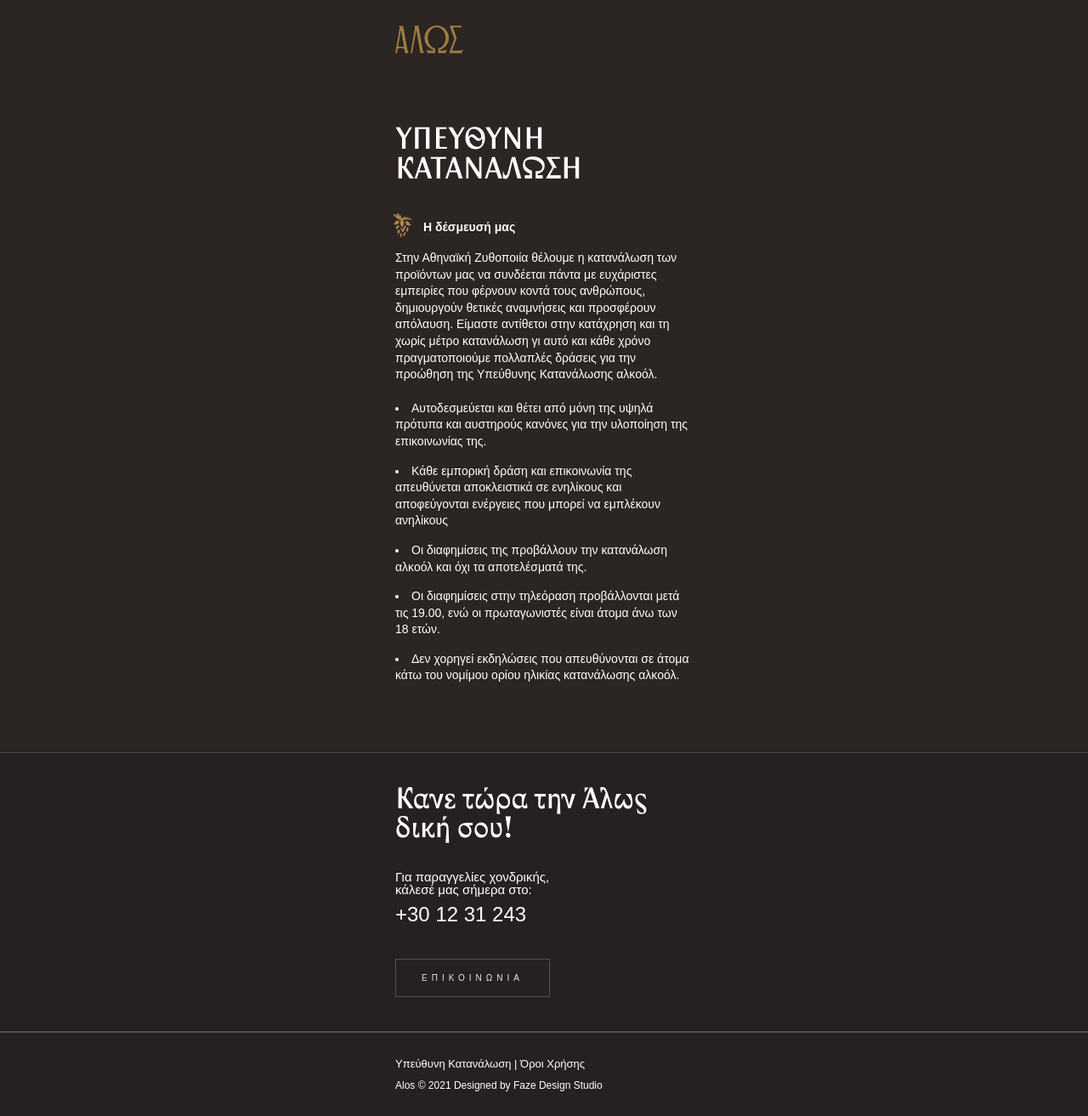
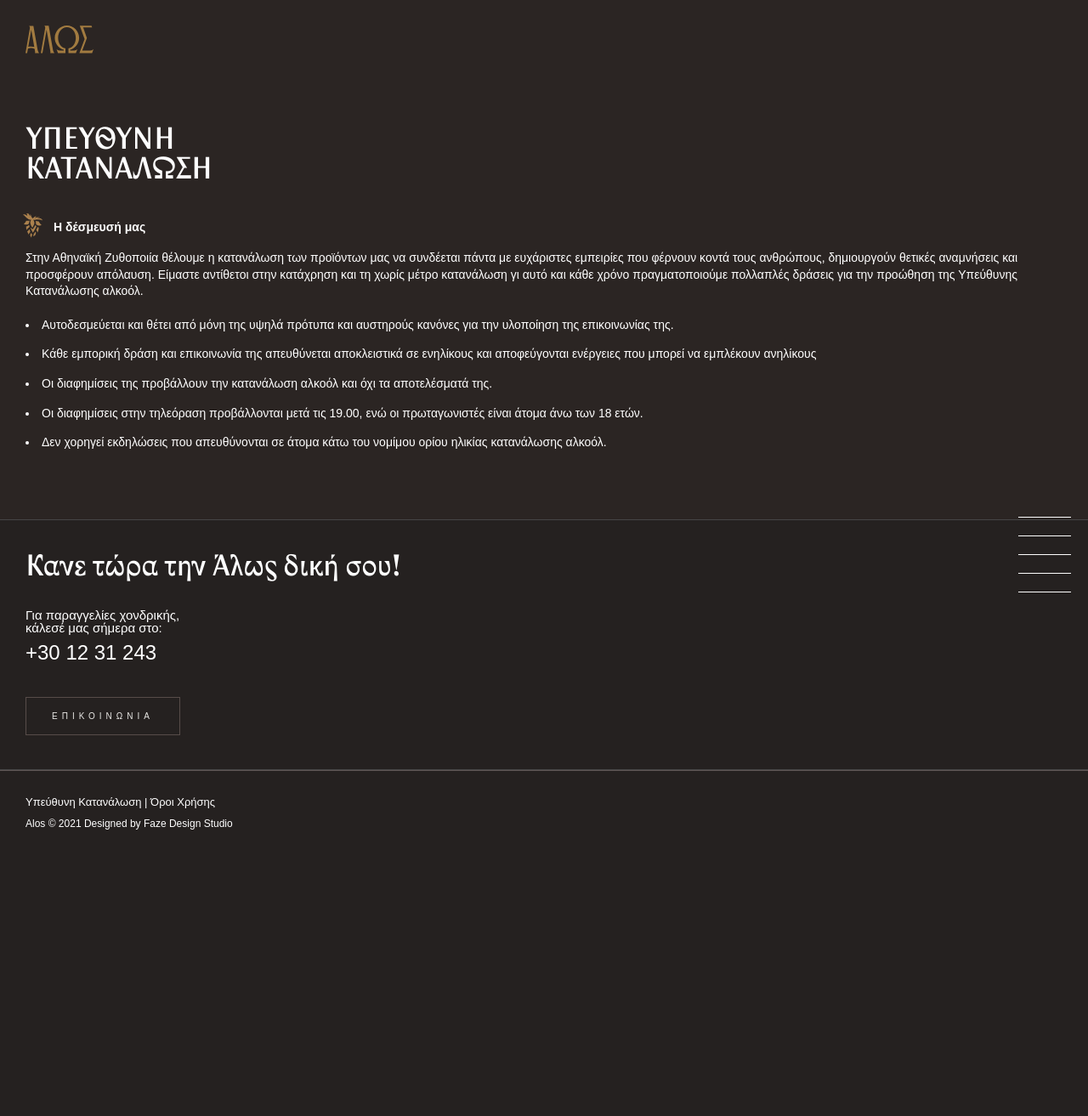
Before and after one commit to katsampukas/jekyll-alos-beer, a Jekyll site: the page built from ypefthini-katanalosi.html, in a window 1280 px wide and 1313 px high. Shown: the whole window at 85% size. Built offline with Jekyll 4.4.1, drawn with Linux system fonts in a browser that asks for light colours; nearby versions of some CDN libraries; some web fonts are replaced.

Commit message:
Start desktop version

```diff
--- a/_includes/head.html
+++ b/_includes/head.html
@@ -4,6 +4,7 @@
   <meta name="viewport" content="width=device-width, initial-scale=1">
   {%- seo -%}
   <link rel="stylesheet" href="{{ "/assets/css/main.css" | relative_url }}">
+  <link rel="stylesheet" media="screen and (min-width: 800px)" href="{{ "/assets/css/main-large.css" | relative_url }}">
   {%- feed_meta -%}
   {%- if jekyll.environment == 'production' and site.google_analytics -%}
     {%- include google-analytics.html -%}
--- a/_layouts/home.html
+++ b/_layouts/home.html
@@ -6,7 +6,7 @@
   <div class="wrapper">
     <span class="start-img"></span>
     <span class="epimeleia"></span>
-    <a href="#s2" class="enarxi">'Εναρξη</a>
+    <a href="#s2" class="enarxi" id="enarxi">'Εναρξη</a>
   </div>
 </section>
 
--- /dev/null
+++ b/assets/css/main-large.scss
@@ -0,0 +1,114 @@
+---
+---
+
+///////////
+// General
+///////////
+
+html {
+}
+
+body {
+}
+
+.wrapper {
+  max-width: 1330px;
+}
+
+///////////
+// Header
+///////////
+
+
+// Menu
+
+.menu-icon { // hide mobile trigger
+  display: none;
+}
+
+.trigger { // container
+  display: block;
+  background: none;
+  width: auto;
+  height: auto;
+  top: 50%;
+  padding: 0;
+  right: 20px;
+  left: auto;
+  text-align: right;
+  transform: translateY(-50%);
+
+  @at-root #nav-trigger:checked ~ & {
+    display: block;
+  }
+}
+
+.menu-links { //links
+  margin: 0;
+
+  h2 {
+    font-family: "Cera", sans-serif;
+    font-size: 12px;
+    text-transform: uppercase;
+    letter-spacing: 0.2em;
+    color: #434343;
+    font-size: 0;
+    line-height: 12px;
+
+    a:after { // line right
+      content: "";
+      display: inline-block;
+      width: 62px;
+      height: 1px;
+      background: currentColor;
+      margin: 0 0 0 15px;
+      vertical-align: middle;
+      transition: width .2s ease;
+    }
+
+    @at-root body:not(.start, .s5) & {
+      color: #fff;
+    }
+  }
+}
+
+// Animate accordingly
+
+$sections: ("start": "1", "s2": "2", "s3": "3", "s4": "4", "s5": "5");
+
+@each $section, $number in $sections {
+
+  .#{$section} {
+
+    .menu-links {
+
+      h2:nth-child(#{$number}) {
+        font-size: 12px;
+
+        a:after {
+          width: 92px;
+        }
+      }
+    }
+  }
+}
+
+.social,
+.menu-footer { // hide social, menu-footer
+  display: none;
+}
+
+
+///////////
+// Main
+///////////
+
+
+///////////
+// Footer
+///////////
+
+
+///////////////////////
+// Ypefthini Katanalosi
+///////////////////////
--- a/assets/js/main.js
+++ b/assets/js/main.js
@@ -1,4 +1,6 @@
+//////////
 // Navbar
+//////////
 
 const navbar = document.getElementsByTagName('header');
 
@@ -19,7 +21,9 @@
 window.addEventListener('scroll', onScroll);
 
 
+//////////
 // Menu
+/////////
 
 const menu = document.getElementById('nav-trigger');
 const body = document.body;
@@ -47,12 +51,25 @@
 });
 
 
-///////////////
-// Scroll Magic
+/////////////////
+// Start button
+/////////////////
+
+var enarxi = document.getElementById("enarxi");
+
+enarxi.addEventListener('click', function(e){
+  e.preventDefault();
+  document.getElementById("s2").scrollIntoView({behavior: 'smooth' })
+});
+
+
+///////////////////////
+// Scroll Magic Mobile
+///////////////////////
 
 gsap.registerPlugin(ScrollTrigger);
 
-if (window,innerWidth < 600) {
+if (window,innerWidth < 800) {
 
   // 1st step
   gsap.to("#mpoukali-animated", {
@@ -106,3 +123,25 @@
     }
   });
 }
+
+
+////////////////
+// Menu Desktop
+////////////////
+
+let observer = new IntersectionObserver((entries, observer) => {
+  entries.forEach(entry => {
+    var bodyclass = entry.target.id;
+    if(entry.isIntersecting){
+      console.log(entry.target.id);
+      body.classList.add(bodyclass);
+    }
+    else {
+      body.classList.remove(bodyclass);
+    }
+  });
+}, {rootMargin: "-50%"});
+
+document.querySelectorAll('section').forEach(section => {
+  observer.observe(section)
+});
```
